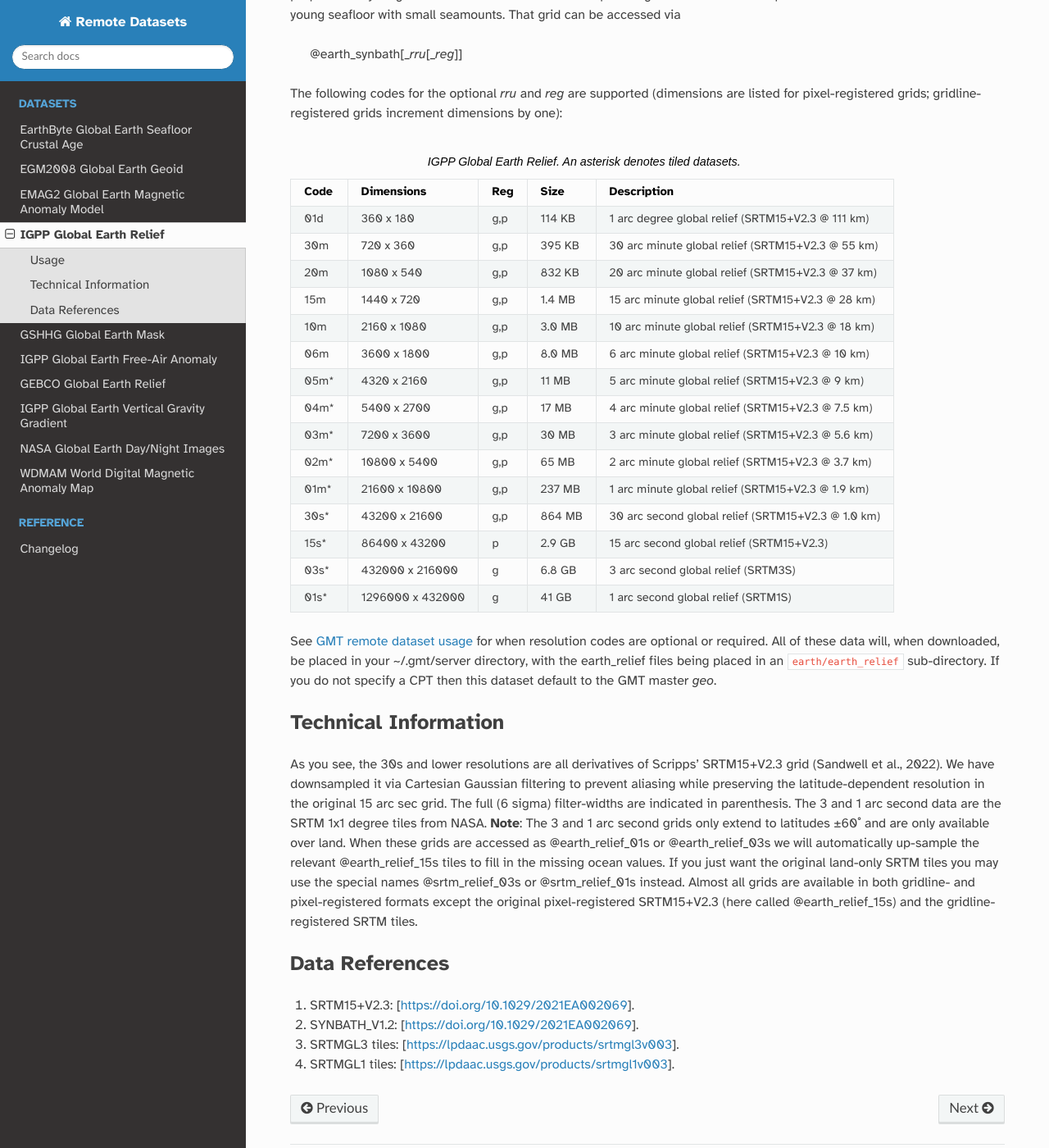
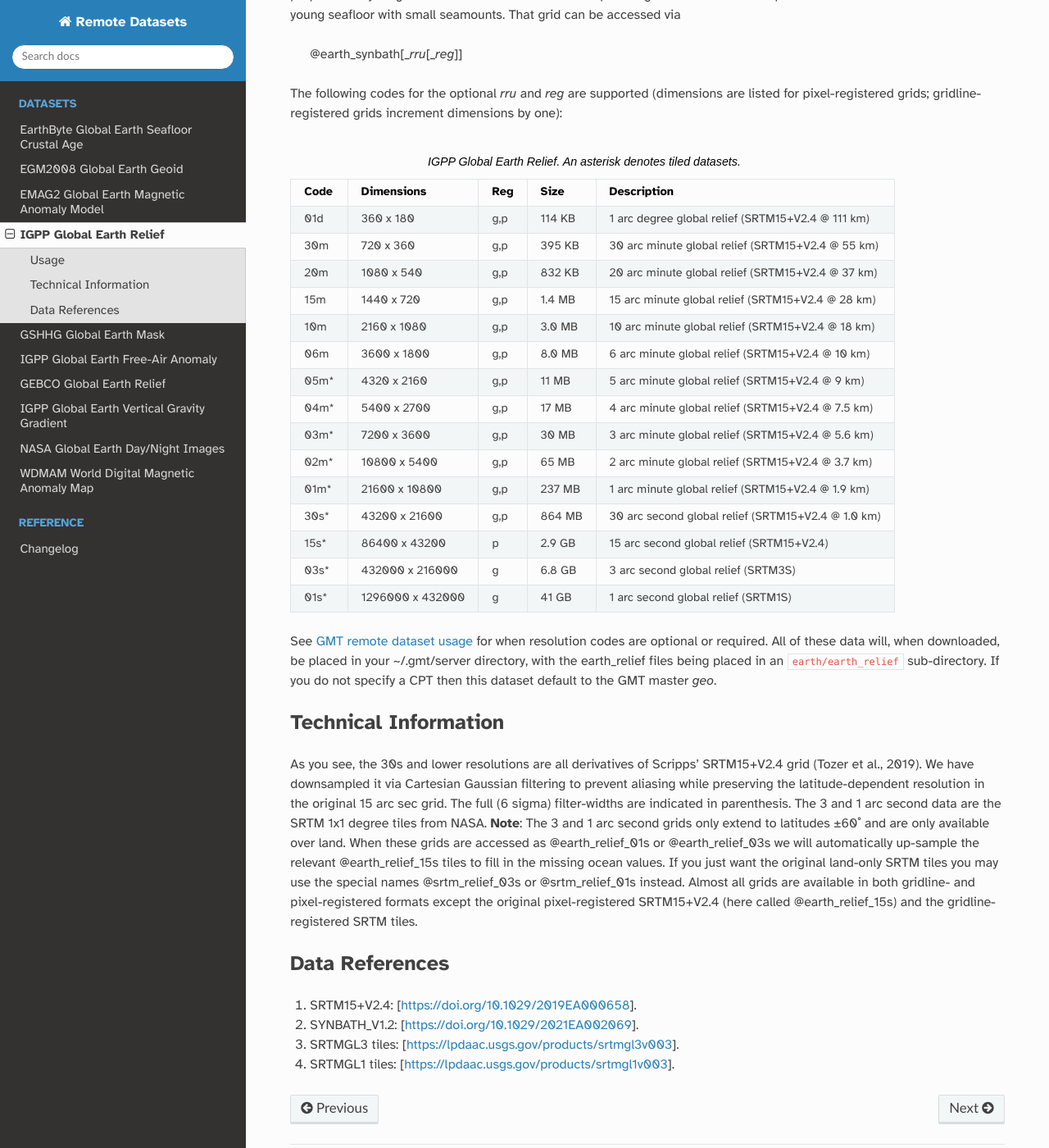
Before and after one commit to GenericMappingTools/remote-datasets, a Sphinx documentation site: the page built from docs/earth-relief.rst, in a window 1280 px wide and 1400 px high, scrolled down 705 px. Shown: the whole window at 82% size. Built offline with Sphinx 7.4.7 and the Read the Docs theme 2.0.0, drawn with Linux system fonts in a browser that asks for light colours.

Commit message:
Update SRTM15+ to v2.4 (#34)

```diff
--- a/docs/earth-relief.rst
+++ b/docs/earth-relief.rst
@@ -35,19 +35,19 @@
   ==== ================= === =======  ==================================================
   Code Dimensions        Reg Size     Description
   ==== ================= === =======  ==================================================
-  01d       360 x    180 g,p  114 KB  1 arc degree global relief (SRTM15+V2.3 @ 111 km)
-  30m       720 x    360 g,p  395 KB  30 arc minute global relief (SRTM15+V2.3 @ 55 km)
-  20m      1080 x    540 g,p  832 KB  20 arc minute global relief (SRTM15+V2.3 @ 37 km)
-  15m      1440 x    720 g,p  1.4 MB  15 arc minute global relief (SRTM15+V2.3 @ 28 km)
-  10m      2160 x   1080 g,p  3.0 MB  10 arc minute global relief (SRTM15+V2.3 @ 18 km)
-  06m      3600 x   1800 g,p  8.0 MB  6 arc minute global relief (SRTM15+V2.3 @ 10 km)
-  05m*     4320 x   2160 g,p   11 MB  5 arc minute global relief (SRTM15+V2.3 @ 9 km)
-  04m*     5400 x   2700 g,p   17 MB  4 arc minute global relief (SRTM15+V2.3 @ 7.5 km)
-  03m*     7200 x   3600 g,p   30 MB  3 arc minute global relief (SRTM15+V2.3 @ 5.6 km)
-  02m*    10800 x   5400 g,p   65 MB  2 arc minute global relief (SRTM15+V2.3 @ 3.7 km)
-  01m*    21600 x  10800 g,p  237 MB  1 arc minute global relief (SRTM15+V2.3 @ 1.9 km)
-  30s*    43200 x  21600 g,p  864 MB  30 arc second global relief (SRTM15+V2.3 @ 1.0 km)
-  15s*    86400 x  43200 p    2.9 GB  15 arc second global relief (SRTM15+V2.3)
+  01d       360 x    180 g,p  114 KB  1 arc degree global relief (SRTM15+V2.4 @ 111 km)
+  30m       720 x    360 g,p  395 KB  30 arc minute global relief (SRTM15+V2.4 @ 55 km)
+  20m      1080 x    540 g,p  832 KB  20 arc minute global relief (SRTM15+V2.4 @ 37 km)
+  15m      1440 x    720 g,p  1.4 MB  15 arc minute global relief (SRTM15+V2.4 @ 28 km)
+  10m      2160 x   1080 g,p  3.0 MB  10 arc minute global relief (SRTM15+V2.4 @ 18 km)
+  06m      3600 x   1800 g,p  8.0 MB  6 arc minute global relief (SRTM15+V2.4 @ 10 km)
+  05m*     4320 x   2160 g,p   11 MB  5 arc minute global relief (SRTM15+V2.4 @ 9 km)
+  04m*     5400 x   2700 g,p   17 MB  4 arc minute global relief (SRTM15+V2.4 @ 7.5 km)
+  03m*     7200 x   3600 g,p   30 MB  3 arc minute global relief (SRTM15+V2.4 @ 5.6 km)
+  02m*    10800 x   5400 g,p   65 MB  2 arc minute global relief (SRTM15+V2.4 @ 3.7 km)
+  01m*    21600 x  10800 g,p  237 MB  1 arc minute global relief (SRTM15+V2.4 @ 1.9 km)
+  30s*    43200 x  21600 g,p  864 MB  30 arc second global relief (SRTM15+V2.4 @ 1.0 km)
+  15s*    86400 x  43200 p    2.9 GB  15 arc second global relief (SRTM15+V2.4)
   03s*   432000 x 216000 g    6.8 GB  3 arc second global relief (SRTM3S)
   01s*  1296000 x 432000 g     41 GB  1 arc second global relief (SRTM1S)
   ==== ================= === =======  ==================================================
@@ -60,8 +60,8 @@
 Technical Information
 ~~~~~~~~~~~~~~~~~~~~~
 
-As you see, the 30s and lower resolutions are all derivatives of Scripps' SRTM15+V2.3 grid
-(Sandwell et al., 2022).  We have downsampled it via Cartesian Gaussian filtering to prevent
+As you see, the 30s and lower resolutions are all derivatives of Scripps' SRTM15+V2.4 grid
+(Tozer et al., 2019).  We have downsampled it via Cartesian Gaussian filtering to prevent
 aliasing while preserving the latitude-dependent resolution in the original 15 arc sec grid.
 The full (6 sigma) filter-widths are indicated in parenthesis. The 3 and 1 arc second data
 are the SRTM 1x1 degree tiles from NASA.  **Note**: The 3 and 1 arc second grids only extend
@@ -70,12 +70,12 @@
 tiles to fill in the missing ocean values. If you just want the original land-only SRTM tiles
 you may use the special names @srtm_relief_03s or @srtm_relief_01s instead. Almost all grids
 are available in both gridline- and pixel-registered formats except the original pixel-registered
-SRTM15+V2.3 (here called @earth_relief_15s) and the gridline-registered SRTM tiles.
+SRTM15+V2.4 (here called @earth_relief_15s) and the gridline-registered SRTM tiles.
 
 Data References
 ~~~~~~~~~~~~~~~
 
-#. SRTM15+V2.3: [https://doi.org/10.1029/2021EA002069].
+#. SRTM15+V2.4: [https://doi.org/10.1029/2019EA000658].
 #. SYNBATH_V1.2: [https://doi.org/10.1029/2021EA002069].
 #. SRTMGL3 tiles: [https://lpdaac.usgs.gov/products/srtmgl3v003].
 #. SRTMGL1 tiles: [https://lpdaac.usgs.gov/products/srtmgl1v003].
```
Also changed, not shown: docs/changes.rst (+11 -0 lines).
